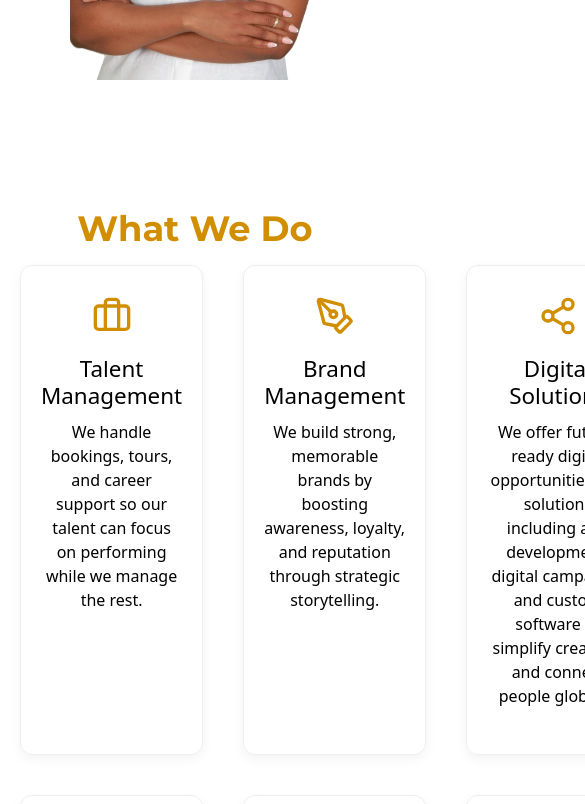
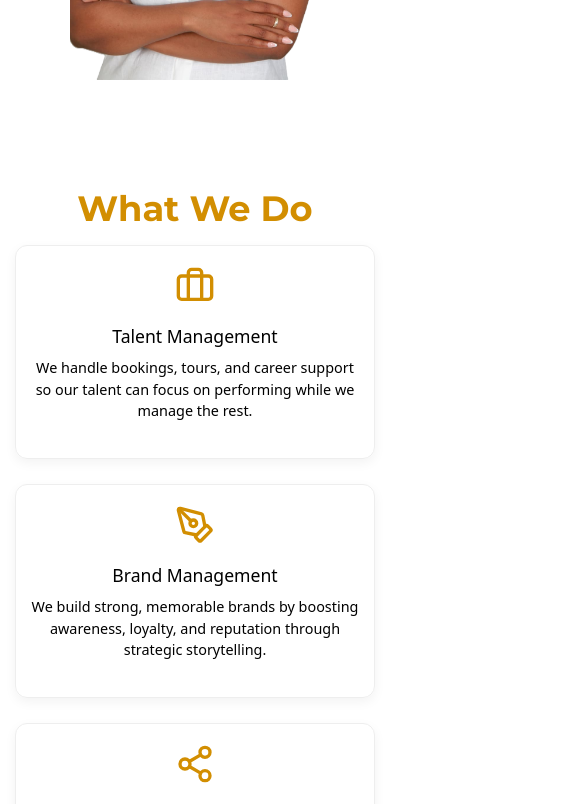
Before and after one commit to SIMPLE-H-O-C/Simple-hoc, a React (Vite) app in the folder simple-hoc/: page / in a window 390 px wide. Shown: the part 3720-4524 px from the top of the page, 585 px wide, since content can reach past the window. Built offline with nearby package versions, Linux system fonts and the light colour scheme.

Commit message:
Added mobile queries for responsiveness

```diff
--- a/simple-hoc/src/styles/Services.css
+++ b/simple-hoc/src/styles/Services.css
@@ -1,6 +1,6 @@
 .services-section {
   padding: 80px 20px;
-  background: #fff; /* white background */
+  background: #fff;
   text-align: center;
 }
 
@@ -8,12 +8,12 @@
   font-size: 2.5rem;
   font-weight: 700;
   margin-bottom: 50px;
-  color: #d28e01; /* black heading */
+  color: #d28e01;
 }
 
 .services-grid {
   display: grid;
-  grid-template-columns: repeat(3, 1fr); /* 3 items per row */
+  grid-template-columns: repeat(3, 1fr);
   gap: 40px;
   max-width: 1100px;
   margin: 0 auto;
@@ -34,7 +34,7 @@
 }
 
 .service-card .icon {
-  color: #d28e01; /* brand color for icons */
+  color: #d28e01;
   margin-bottom: 20px;
 }
 
@@ -49,3 +49,50 @@
   color: #000;
   line-height: 1.5;
 }
+@media (max-width: 991.98px) {
+  .services-grid {
+    grid-template-columns: repeat(2, 1fr);
+    gap: 30px;
+  }
+
+  .section-title {
+    font-size: 2rem;
+    margin-bottom: 40px;
+  }
+
+  .service-card h3 {
+    font-size: 1.2rem;
+  }
+
+  .service-card p {
+    font-size: 0.95rem;
+  }
+}
+
+@media (max-width: 575.98px) {
+  .services-section {
+    padding: 60px 15px;
+  }
+
+  .services-grid {
+    grid-template-columns: 1fr;
+    gap: 25px;
+  }
+
+  .section-title {
+    font-size: 1.8rem;
+    margin-bottom: 30px;
+  }
+
+  .service-card {
+    padding: 20px 15px;
+  }
+
+  .service-card h3 {
+    font-size: 1.1rem;
+  }
+
+  .service-card p {
+    font-size: 0.9rem;
+  }
+}
```
